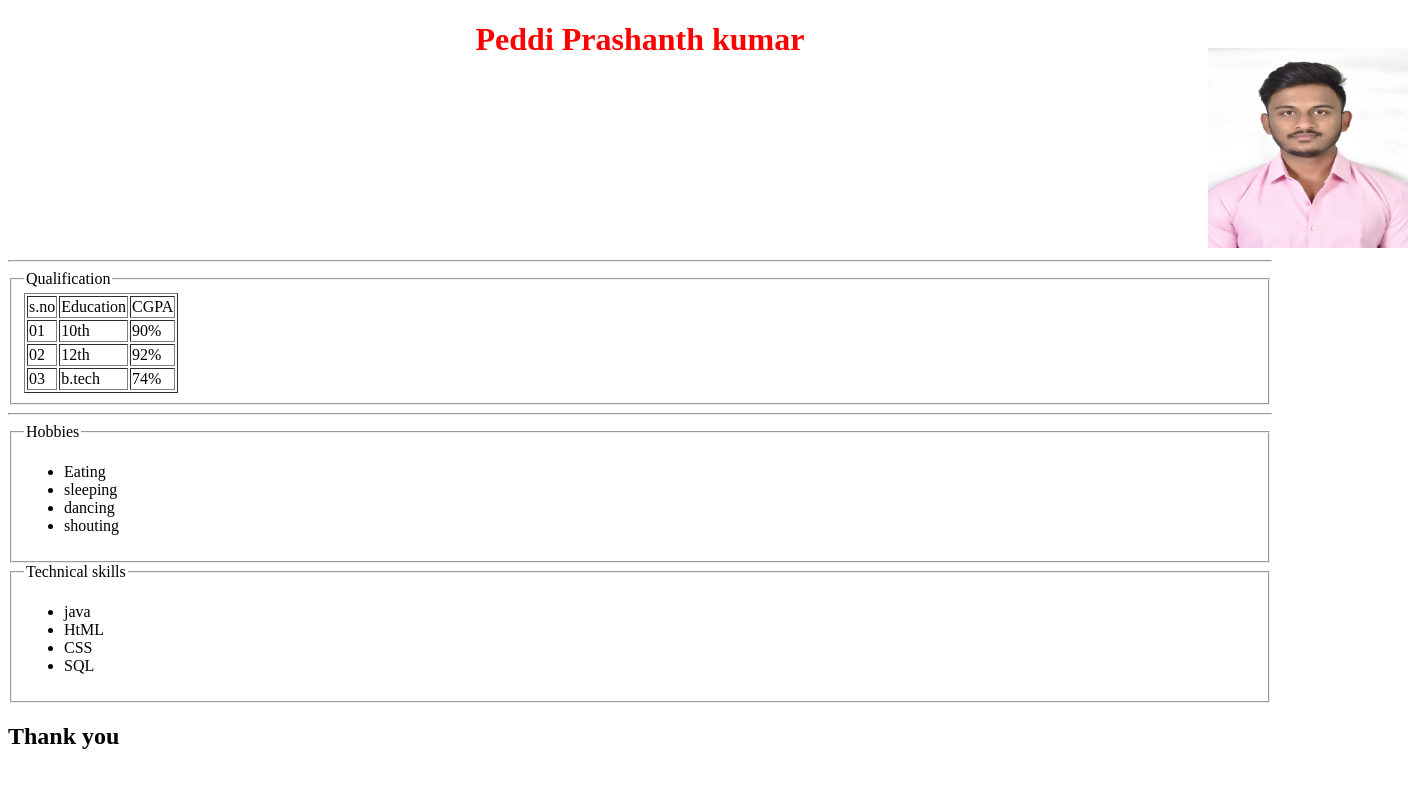
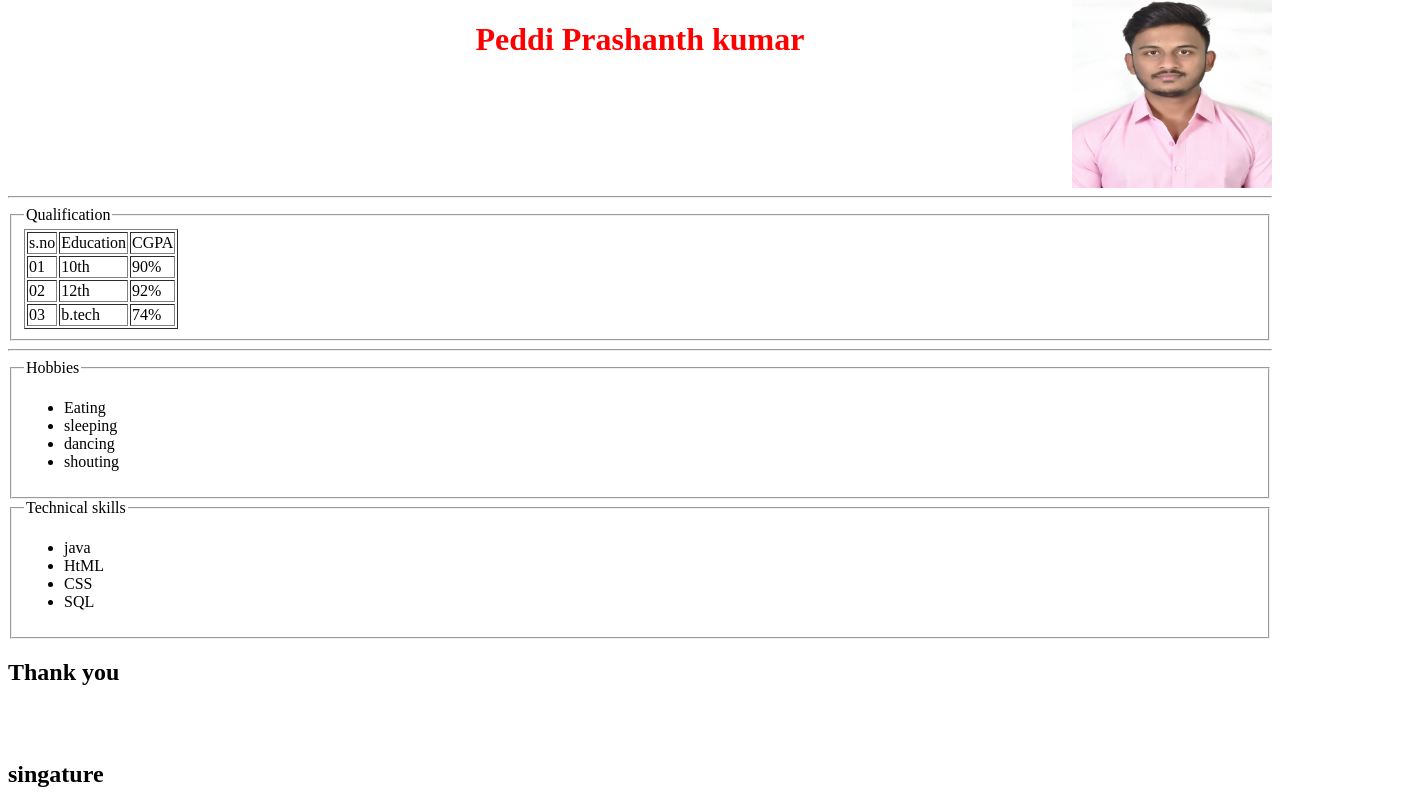
Before and after one commit to prashanthpeddi/js, a plain HTML site: page domdum.html in a window 1280 px wide. Shown: the top 800 px of the page, 1408 px wide, since content can reach past the window. Drawn offline with Linux system fonts and the light colour scheme.

Commit message:
Update domdum.html

```diff
--- a/domdum.html
+++ b/domdum.html
@@ -41,7 +41,7 @@ var a=document.createElement("h1");
 
     var img=document.createElement("img");
      img.src='./peddi.jpg';
-        img.setAttribute("style","width:200px;height:200px;margin-left:1200px;margin-top:-140px");
+        img.setAttribute("style","width:200px;height:200px;float:right;margin-top:-200px");
     document.body.appendChild(img);
 
     var hr=document.createElement("hr");
```
